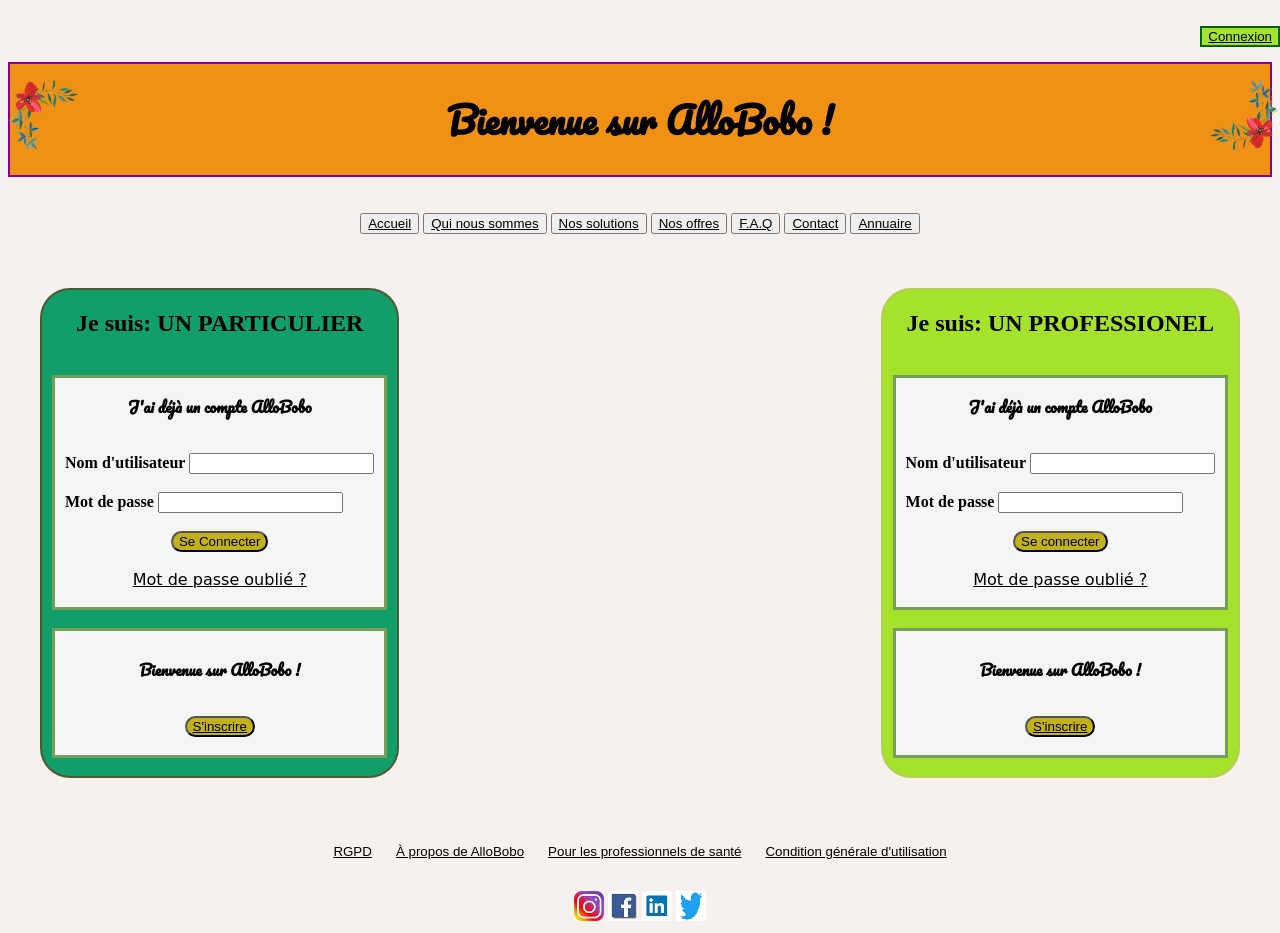
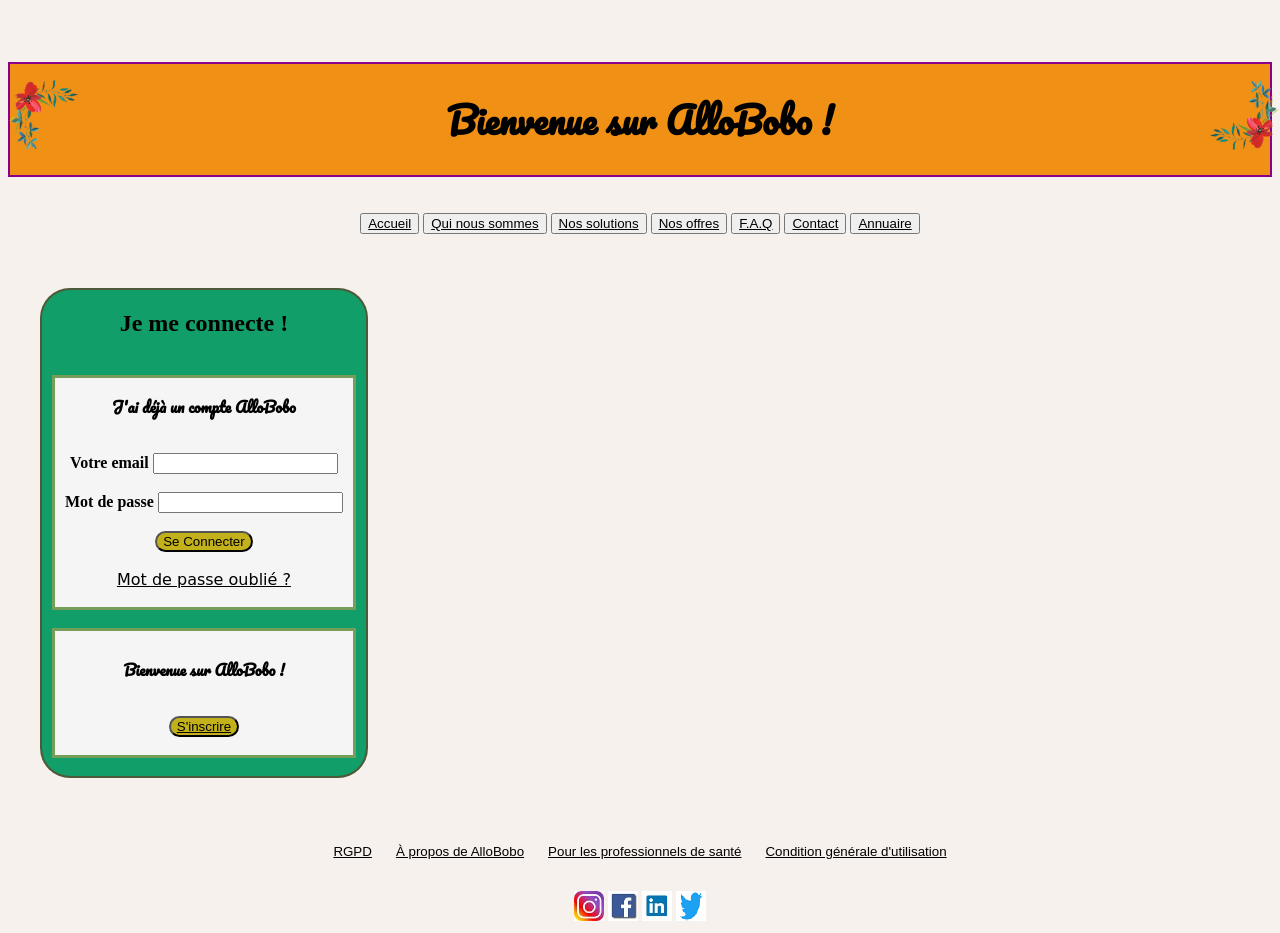
Before and after one commit to LaCoolClass-INTI/AlloBoBo, a Flask app: page /Connexion in a window 1280 px wide. Run offline with Flask 2, Linux system fonts and the light colour scheme.

Commit message:
ajout feature connexion

```diff
--- a/application/routes.py
+++ b/application/routes.py
@@ -1,25 +1,132 @@
 from pydoc import doc
 from application import app
-from flask import render_template, redirect, url_for, request
+from flask import render_template, redirect, url_for, request, session
 from application import db
 from bson.objectid import ObjectId
+import pymongo
+import bcrypt
 
-@app.route("/")
+@app.route("/logout", methods=["POST", "GET"])
+def logout():
+    if "email" in session:
+        session.pop("email", None)
+        return render_template("connexion.html")
+    else:
+        return render_template('index.html')
+
+@app.route("/index")
 def index():
-    return render_template("index.html")
+    if 'email' in session:
+        email = session['email']
+        user = db.session.find_one({'email': email})
+        return render_template("index.html", user = user)
+    else:
+        return render_template("connexion.html")
+
+@app.route("/Redirection/<page>")
+def redirection(page):
+    if 'email' in session:
+        email = session['email']
+        user = db.session.find_one({'email': email})
+        return render_template(page, user = user)
+    elif page=="RGPD.html":
+        return render_template(page)
+    elif page=="À propos de AlloBobo.html":
+        return render_template(page)
+    elif page=="CGU.html":
+        return render_template(page)
+    elif page=="professionnels_de_sante.html":
+        return render_template(page)
+    else:
+        return render_template('connexion.html')
+
+@app.route("/Mot-de-passe-oublié")
+def mdp_oublie():
+    return render_template("MDP_oublie.html")
+
+@app.route("/", methods=["POST", "GET"])
+def connexion():
+    message = 'Please login to your account'
+    if "email" in session:
+        return redirect(url_for("index"))
+
+    if request.method == "POST":
+        email = request.form.get("email")
+        password = request.form.get("password")
+
+
+        email_found = db.session.find_one({"email": email})
+        if email_found:
+            email_val = email_found['email']
+            passwordcheck = email_found['password']
+
+            if bcrypt.checkpw(password.encode('utf-8'), passwordcheck):
+                session["email"] = email_val
+                return redirect(url_for('index'))
+            else:
+                if "email" in session:
+                    return redirect(url_for("logged_in"))
+                message = 'Wrong password'
+                return render_template('connexion.html', message=message)
+        else:
+            message = 'Email not found'
+            return render_template('connexion.html', message=message)
+    return render_template('connexion.html', message=message)
+
+@app.route("/Inscription", methods=['POST', 'GET'])
+def inscription():
+    message = ''
+    if "email" in session:
+        return redirect(url_for("index"))
+    if request.method == "POST":
+        user = request.form.get("pseudo")
+        email = request.form.get("email")
+
+        password1 = request.form.get("password1")
+        password2 = request.form.get("password2")
+
+        dbSession = db.session
+        user_found = dbSession.find_one({"pseudo": user})
+        email_found = dbSession.find_one({"email": email})
+
+        if user_found:
+            message = 'There already is a user by that name'
+            return render_template('inscription.html', message=message)
+        if email_found:
+            message = 'This email already exists in database'
+            return render_template('inscription.html', message=message)
+        if password1 != password2:
+            message = 'Passwords should match!'
+            return render_template('inscription.html', message=message)
+        else:
+            hashed = bcrypt.hashpw(password2.encode('utf-8'), bcrypt.gensalt())
+            user_input = {'pseudo': user, 'email': email, 'password': hashed}
+            dbSession.insert_one(user_input)
+
+            user_data = dbSession.find_one({"email": email})
+            new_email = user_data['email']
+
+            return render_template('index.html', email=new_email)
+    return render_template('inscription.html')
 
 @app.route("/infos_Docteur/<oid>")
 def infos_Docteur(oid):
-    docteursDB = db.Docteurs
-    docteur = docteursDB.find_one({'_id': ObjectId(oid)})
-    return render_template("page_docteur.html", docteur = docteur)
+    if 'email' in session:
+        docteursDB = db.Docteurs
+        docteur = docteursDB.find_one({'_id': ObjectId(oid)})
+        return render_template("page_docteur.html", docteur = docteur)
+    else:
+        return render_template("connexion.html")
 
 
 @app.route("/annuaire_Docteur")
 def annuaire_Docteur():
-    docteursDB = db.Docteurs
-    docteurs = docteursDB.find({})
-    return render_template("Annuaire_DocteursGlobal.html", docteurs = docteurs)
+    if 'email' in session:
+        docteursDB = db.Docteurs
+        docteurs = docteursDB.find({})
+        return render_template("Annuaire_DocteursGlobal.html", docteurs = docteurs)
+    else:
+       return render_template("connexion.html")
 
 
 @app.route("/infos_Remede/<oid>")
@@ -57,57 +164,53 @@ def nosOffres():
 
 @app.route('/Contact', methods=['POST', 'GET'])
 def contact():
-    return render_template('Contact.html')
+    page = "Contact.html"
+    return redirect(url_for('redirection', page=page))
 
 @app.route('/Qui_sommes_nous', methods=['POST', 'GET'])
 def quiNousSommes():
-    return render_template('Qui nous sommes.html')
+    page = "Qui nous sommes.html"
+    return redirect(url_for('redirection', page=page))
 
 @app.route('/FAQ', methods=['POST', 'GET'])
 def faq():
-    return render_template('F.A.Q.html')
+    page = "F.A.Q.html"
+    return redirect(url_for('redirection', page=page))
 
 @app.route('/Nos_solutions', methods=['POST', 'GET'])
 def nosSolutions():
-    return render_template('Nos solutions.html')
-
-
+    page = "Nos solutions.html"
+    return redirect(url_for('redirection', page=page))
 
 @app.route('/page docteur', methods=['POST', 'GET'])
 def docteur():
-    return render_template('page docteur.html')
+    page = "page docteur.html"
+    return redirect(url_for('redirection', page=page))
 
-@app.route('/page essential', methods=['POST', 'GET'])
-def essential():
-    return render_template('page essential.html')
-
-@app.route('/page pharmacy', methods=['POST', 'GET'])
-def pharmacy():
-    return render_template('page pharmacy.html')
 
 @app.route('/RGPD', methods=['POST', 'GET'])
 def RGPD():
-    return render_template('RGPD.html')
+    page = "RGPD.html"
+    return redirect(url_for('redirection', page=page))
 
 @app.route('/Connexion', methods=['POST', 'GET'])
-def connexion():
+def connexion2():
     return render_template('connexion.html')
-
-@app.route('/Inscription', methods=['POST', 'GET'])
-def inscription():
-    return render_template('inscription.html')
 
 @app.route('/A_propos_de_AlloBobo', methods=['POST', 'GET'])
 def apropos():
-    return render_template('À propos de AlloBobo.html')
+    page = "À propos de AlloBobo.html"
+    return redirect(url_for('redirection', page=page))
 
 @app.route('/professionnels_de_sante', methods=['POST', 'GET'])
 def pro():
-    return render_template('professionnels_de_sante.html')
+    page = "professionnels_de_sante.html"
+    return redirect(url_for('redirection', page=page))
 
 @app.route('/Condition_utilisation', methods=['POST', 'GET'])
 def cdtgeneral():
-    return render_template('CGU.html')
+    page = "CGU.html"
+    return redirect(url_for('redirection', page=page))
 
 @app.route('/page bigdata', methods=['POST', 'GET'])
 def bigdata():
--- a/application/static/main.css
+++ b/application/static/main.css
@@ -131,6 +131,7 @@ a {
   right: 0px;
   top: 100px;
  }
+
 .box31 {
   border-radius: 30px;
   padding-left: 10px;
@@ -150,6 +151,7 @@ a {
   margin-right: auto;
   width: 400px;
 }
+
 .fp {
   color: #000000;
   font-family: 'pacifico';
--- a/application/templates/annuaireDocteur.html
+++ b/application/templates/annuaireDocteur.html
@@ -6,7 +6,7 @@
 <div class="container-fluid" id="wrapper">
 
 <div class="row">
-	<center>
+
 	<div class="col-lg-4 col-lg-offset-4" id="content">
 
 		<h2>VENEZ DECOUVRIR NOS DOCTEURS SPECIALISTES : </h2>
@@ -25,7 +25,7 @@
 			{% endfor %}
 		</ul>
 	</div>
-</center>
+
 
 	<a href="{{ url_for('index')}}">MOTEUR DE RECHERCHE</a>
 
--- a/application/templates/base.html
+++ b/application/templates/base.html
@@ -12,7 +12,7 @@
 <br />
 
 	<div>
-		<button class="button1"> <a href="/Connexion">Connexion</a>
+		{% if user %} BIENVENUE {{ user.pseudo }}<button class="button1"><a href="/logout">Deconnexion</a>{% endif %}
 	</div>
 <br />
 <br />
@@ -80,7 +80,7 @@
 <center>
 <div>
 
-	<button type="submit" class="unstyled-button"> <a href="RGPD">RGPD</a> </p> </button>
+	<button type="submit" class="unstyled-button"> <a href="/RGPD">RGPD</a> </p> </button>
 	<button type="submit" class="unstyled-button"> <a href="/A_propos_de_AlloBobo">À propos de AlloBobo</a> </p> </button>
 	<button type="submit" class="unstyled-button"> <a href="/professionnels_de_sante">Pour les professionnels de santé</a> </p> </button>
 	<button type="submit" class="unstyled-button"> <a href="/Condition_utilisation">Condition générale d'utilisation </p> </button>
--- a/application/templates/connexion.html
+++ b/application/templates/connexion.html
@@ -6,20 +6,20 @@
 
     <!--Colonnes-->
 
-    <div class="block">
+    <center><div class="block">
         <div class="container">
 
                 <div class="box3">
+                    <form action="{{ url_for('connexion') }}" method="POST">
 
-                    <form action="verification.php" method="POST">
 
-                        <center><h2>Je suis: UN PARTICULIER </h2></center>
+                        <center><h2>Je me connecte !</h2></center>
                         </br>
                             <div class="box3-1">
                                <center><h3>J'ai déjà un compte AlloBobo</h3></center>
                                 </br>
-                                <label><b>Nom d'utilisateur</b></label>
-                                <input type="email" placeholder="" name="username" required>
+                                <label><b>Votre email</b></label>
+                                <input type="email" placeholder="" name="email" required>
                                 <br/>
                                 </br>
                                 <label><b>Mot de passe</b></label>
@@ -32,6 +32,7 @@
                                 <br/>
                              </div>
                              </br>
+                    </form>
                              <div class="box3-2">
                                 <center><h3>Bienvenue sur AlloBobo !</h3></center>
                                 </br>
@@ -39,45 +40,12 @@
                                 <br/>
                             </div>
                             <br/>
-                    </form>
+
                 </div>
 
 
 
-                <div class="box2">
 
-
-
-                    <form action="verification.php" method="POST">
-
-                    <center><h2>Je suis: UN PROFESSIONEL</h2></center>
-                    </br>
-                        <div class="box2-1">
-                            <center><h3>J'ai déjà un compte AlloBobo</h3></center>
-                            </br>
-                            <label><b>Nom d'utilisateur</b></label>
-                            <input type="email" placeholder="" name="username" required>
-                            <br/>
-                            </br>
-                            <label><b>Mot de passe</b></label>
-                            <input type="password" placeholder="" name="password" required>
-                            <br/>
-                            </br>
-                            <center><input class="login" type="submit" id='submit' value='Se connecter' ></center>
-                            <br/>
-                            <center><text type="submit" class="mdp"> <a href="/Mot-de-passe-(Professionel de Santé)">Mot de passe oublié ?</a> </text></center>
-                            <br/>
-                        </div>
-                        </br>
-                        <div class="box2-2">
-                            <center><h3>Bienvenue sur AlloBobo !</h3></center>
-                            </br>
-                            <center><button class="inscription" type="submit"> <a href="/Inscription">S'inscrire</a> </button> </center>
-                            <br/>
-                        </div>
-                        <br/>
-                    </form>
-                </div>
 
 
 
--- a/application/templates/page_BigData.html
+++ b/application/templates/page_BigData.html
@@ -12,7 +12,7 @@
         <h2>Un nombre important de sources et de types de données</h2>
         <p>La France possède environ 260 bases de données publiques dans le domaine de la santé, et le portail <a href="https://epidemiologie-france.aviesan.fr/" target="_self" rel="noopener nofollow external" data-wpel-link="external" title="Epidémiologie‐France&nbsp; (lien externe)" class="wpel-icon-right">Epidémiologie‐France&nbsp;<i class="wpel-icon dashicons-before dashicons-external" aria-hidden="true"></i></a> recense jusqu’à 500 bases de données médico-économiques, cohortes, registres et études en&nbsp;cours.&nbsp;</p>
 
-        <h3>Les bases de données médico-administratives</h3>
+        <h1>Les bases de données médico-administratives</h1>
         <p>Ces bases offrent des <strong>données objectives et très exhaustives à l’échelle de larges populations</strong>, avec peu de personnes perdues de vue en cours de suivi. Des atouts majeurs par rapport aux informations qui peuvent être recueillies lors d’études, poursuivies à court ou moyen terme, menées dans des populations spécifiques ou en nombre limité, et souvent fondées sur les déclarations des participants.&nbsp;</p>
         <p>La plus riche des bases médico-administratives est le <strong><a href="http://www.ameli.fr/l-assurance-maladie/statistiques-et-publications/sniiram/finalites-du-sniiram.php" target="_self" rel="noopener nofollow external" data-wpel-link="external" title="SNIIRAM (lien externe)" class="wpel-icon-right">SNIIRAM<i class="wpel-icon dashicons-before dashicons-external" aria-hidden="true"></i></a></strong>&nbsp;(Système national d’information interrégimes de l’Assurance maladie). Dans cette base sont enregistrés tous les remboursements effectués par l’Assurance maladie pour chaque cotisant, tout au long de leur vie (biologie, médicaments, ambulances, consultations avec dates et noms des professionnels de santé vus, codes du type de maladie dans certains cas…). Ce système permet le suivi à long terme de données fiables.&nbsp;</p>
         <p>Il existe beaucoup d’autres bases médico-administratives, comme celle de l’<a href="http://www.atih.sante.fr/" target="_self" rel="noopener nofollow external" data-wpel-link="external" title="ATIH (lien externe)" class="wpel-icon-right">ATIH<i class="wpel-icon dashicons-before dashicons-external" aria-hidden="true"></i></a> (Agence technique de l’information sur l’hospitalisation) ou celles des caisses de retraite (dont la <a href="http://www.statistiques-recherches.cnav.fr/" target="_self" rel="noopener nofollow external" data-wpel-link="external" title="CNAV (lien externe)" class="wpel-icon-right">CNAV<i class="wpel-icon dashicons-before dashicons-external" aria-hidden="true"></i></a>). Il existe également des bases gérées par des centres de recherche, notamment celle du <a href="http://www.certdc.inserm.fr/" target="_self" rel="noopener nofollow external" data-wpel-link="external" title="CépiDc (lien externe)" class="wpel-icon-right">CépiDc<i class="wpel-icon dashicons-before dashicons-external" aria-hidden="true"></i></a> (Inserm) qui recense les causes médicales de décès en France depuis 1968.&nbsp;</p>
--- a/application/templates/page_docteur.html
+++ b/application/templates/page_docteur.html
@@ -10,8 +10,6 @@
 
 	<center><h3><b>Professionel de santé</b></h3>
 	</br>
-			<label>Genre: 0</label>
-			<br/>
 			<label>Nom: {{ docteur.Nom }}</label>
 			<br/>
 			<label>Prénom: {{ docteur.Prenom }}</label>
```
Also changed, not shown: application/templates/MDP_oublie.html (added, +7 -0 lines), application/templates/inscription.html (+28 -13 lines), application/templates/signout.html (added).
